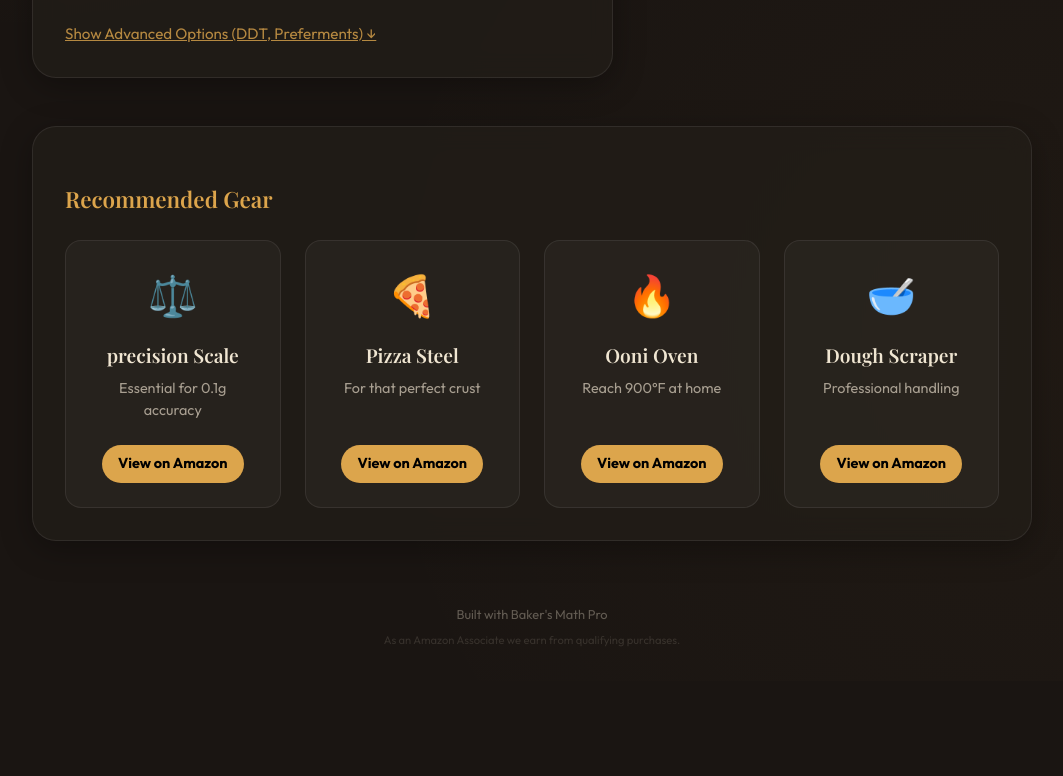
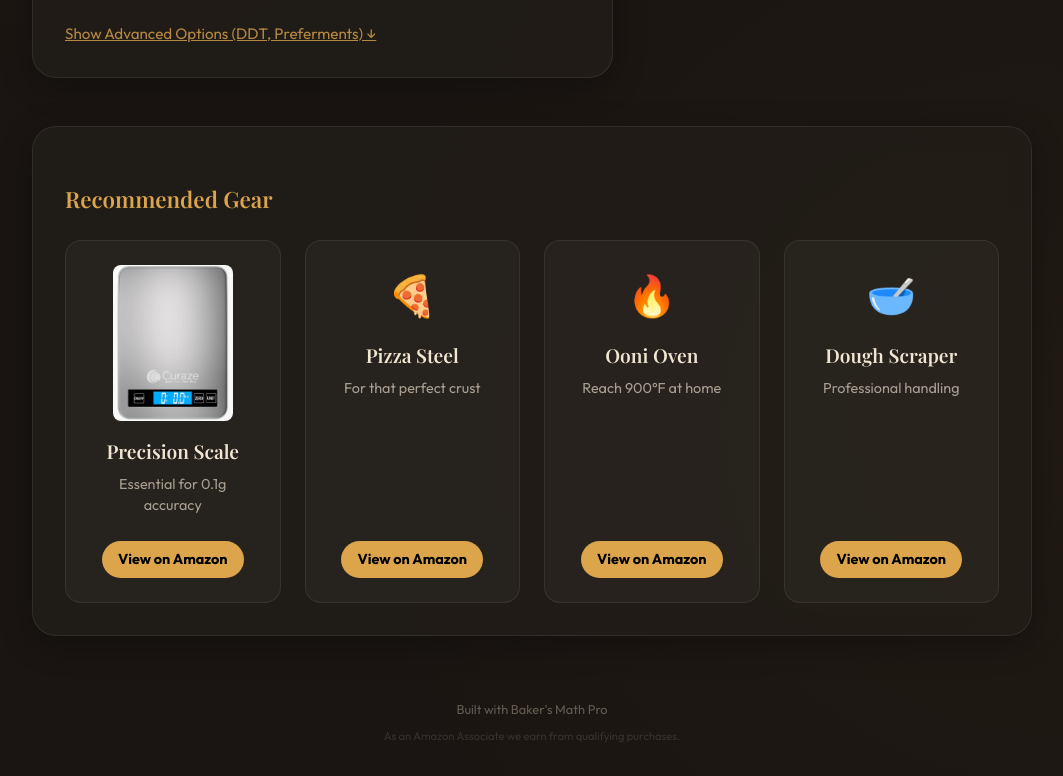
Before and after one commit to DammYouInternet/Baker-s-Math, a plain HTML site: page index.html in a window 1280 px wide. Shown: the part 987-1763 px from the top of the page, without its empty margins (108-1171 px from the left). Before the commit the page ends 1668 px from the top, so only its background shows below. Drawn offline with nearby package versions, Linux system fonts and the light colour scheme; a web font is replaced by a local one.

Commit message:
Update: Add product image and link for Precision Scale

```diff
--- a/index.html
+++ b/index.html
@@ -198,9 +198,10 @@
             <section class="card full-width-card">
                 <h3>Recommended Gear</h3>
                 <div class="affiliate-grid">
-                    <a href="#" class="product-card" target="_blank">
-                        <div class="product-icon">⚖️</div>
-                        <h4>precision Scale</h4>
+                    <a href="https://amzn.to/4sgT4jn" class="product-card" target="_blank">
+                        <!-- <div class="product-icon">⚖️</div> -->
+                        <img src="assets/scale.png" alt="Precision Scale" class="product-img">
+                        <h4>Precision Scale</h4>
                         <p>Essential for 0.1g accuracy</p>
                         <span class="btn-shop">View on Amazon</span>
                     </a>
--- a/style.css
+++ b/style.css
@@ -401,6 +401,15 @@
     margin-bottom: 0.5rem;
 }
 
+.product-img {
+    width: 100%;
+    max-width: 120px;
+    height: auto;
+    object-fit: contain;
+    margin-bottom: 0.5rem;
+    border-radius: 8px;
+}
+
 .product-card h4 {
     color: var(--text-primary);
     font-family: var(--font-heading);
```
Also changed, not shown: assets/scale.png (added).
